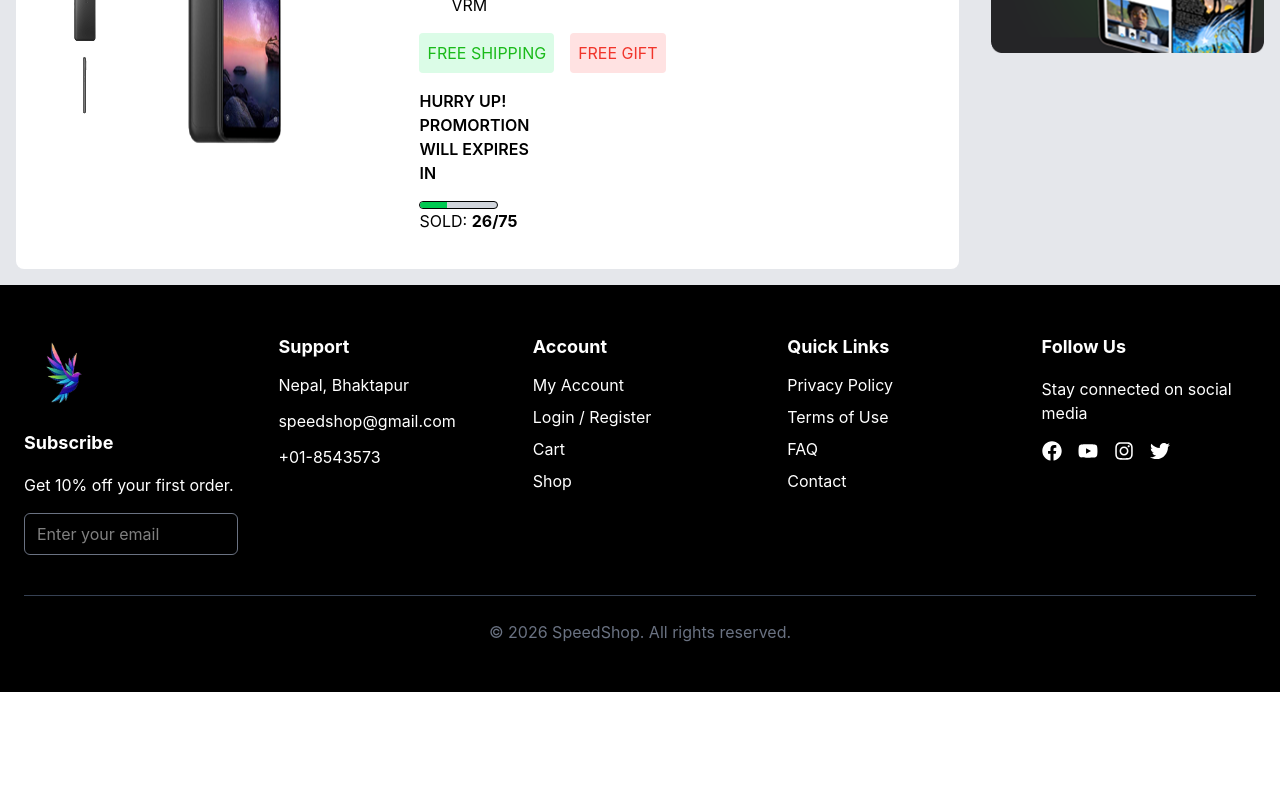
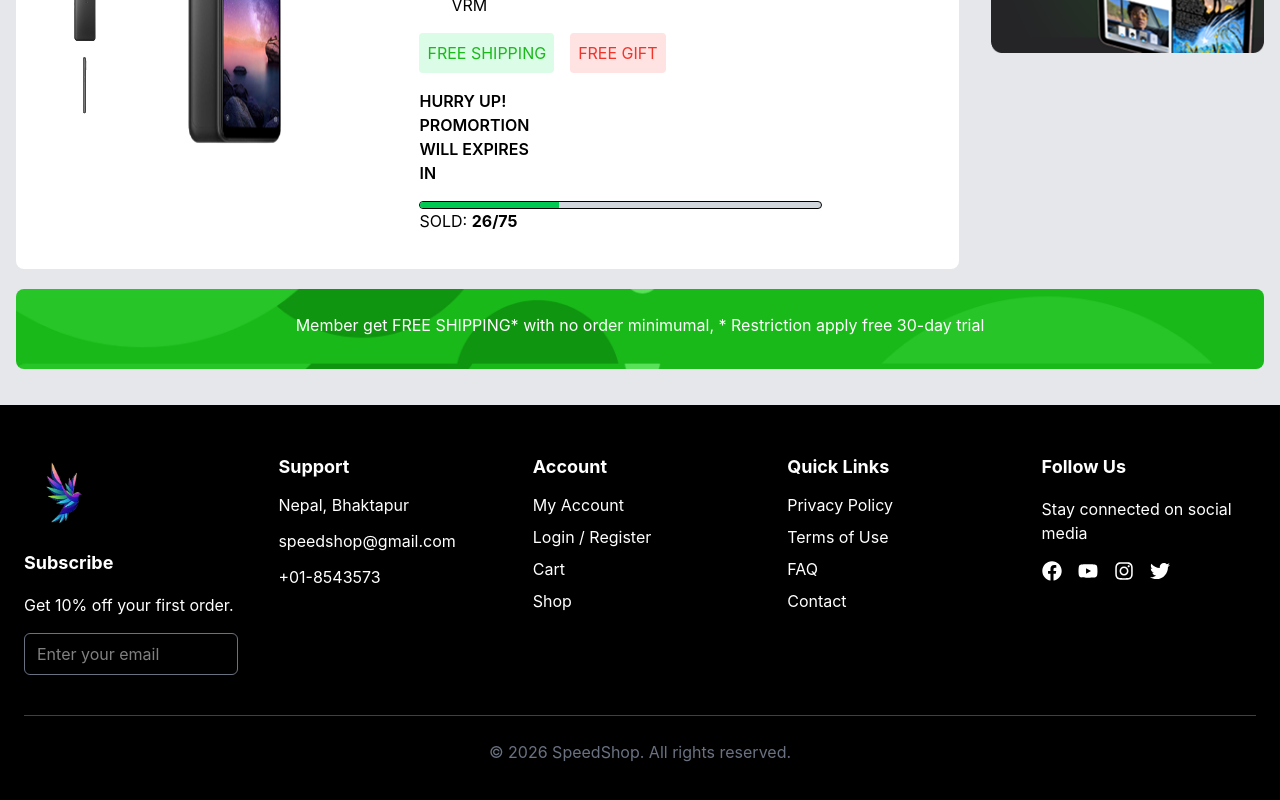
Before and after one commit to headlet/E-Commerce, a React app in the folder frontend/: page / in a window 1280 px wide. Shown: the part 1188-1988 px from the top of the page. Before the commit the page ends 1880 px from the top, so only its background shows below. Built offline with nearby package versions, Linux system fonts and the light colour scheme; the HTML template or start-up script is replaced by a standard one.

Commit message:
added break section

```diff
--- a/frontend/src/public/components/pages/Home.jsx
+++ b/frontend/src/public/components/pages/Home.jsx
@@ -24,8 +24,9 @@ import prod2 from "../../../assets/products/product1/prod6.png";
 import prod3 from "../../../assets/products/product1/prod7.png";
 import prod4 from "../../../assets/products/product1/prod8.png";
 import { FaChevronLeft, FaChevronRight } from "react-icons/fa";
-import ban1 from '../../../assets/banner/ban1.png';
-import ban2 from '../../../assets/banner/ban2.png';
+import ban1 from "../../../assets/banner/ban1.png";
+import ban2 from "../../../assets/banner/ban2.png";
+import main from "../../../assets/banner/main.png";
 
 function Home() {
   const brands = [
@@ -237,7 +238,6 @@ function Home() {
                 </p>
                 <img src={prod} alt="" className="w-auto h-72" />
               </div>
-
             </div>
             <div className="flex flex-col gap-4 justify-center items-center md:justify-start md:items-start">
               <h2 className="font-bold text-xl w-92">
@@ -279,7 +279,7 @@ function Home() {
                 {/* Time countdown */}
               </div>
 
-              <div>
+              <div className="w-full">
                 <div className="w-[80%] h-2 bg-gray-300 rounded-full overflow-hidden border">
                   <div className="h-full w-[34.6%] bg-green-500"></div>
                 </div>
@@ -292,9 +292,18 @@ function Home() {
         </div>
 
         <div className="w-92 sm:w-[22%] flex flex-col gap-4 mx-auto">
-          <img src={ban1} alt="" className=" h-44"/>
-          <img src={ban2} alt="" className=" h-44"/>
+          <img src={ban1} alt="" className=" h-44" />
+          <img src={ban2} alt="" className=" h-44" />
         </div>
+      </div>
+
+      {/* break section */}
+      <div className="bg-[#1ABA1A] w-full p-6 h-20 rounded-lg text-white text-center bg-center bg-no-repeat bg-cover" style={{backgroundImage: `url(${main})`}}>
+        <p>Member get FREE SHIPPING* with no order minimumal, * Restriction apply free 30-day trial</p>
+      </div>
+
+      <div>
+
       </div>
     </section>
   );
```
Also changed, not shown: frontend/src/assets/banner/main.png (added). Lines whose indentation alone changed are shown as unchanged.
